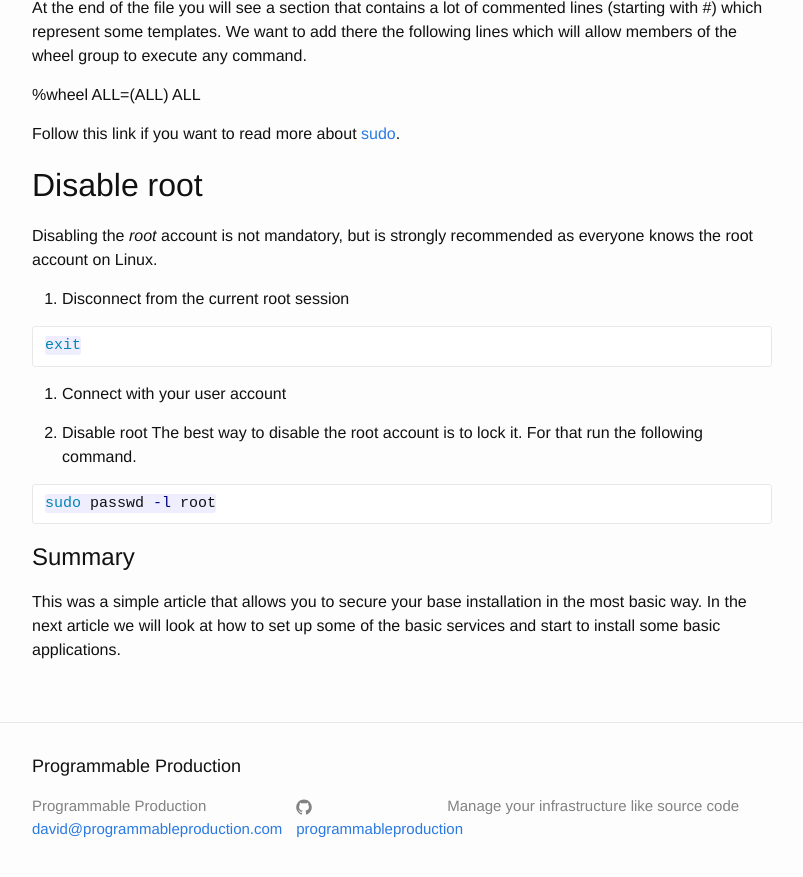
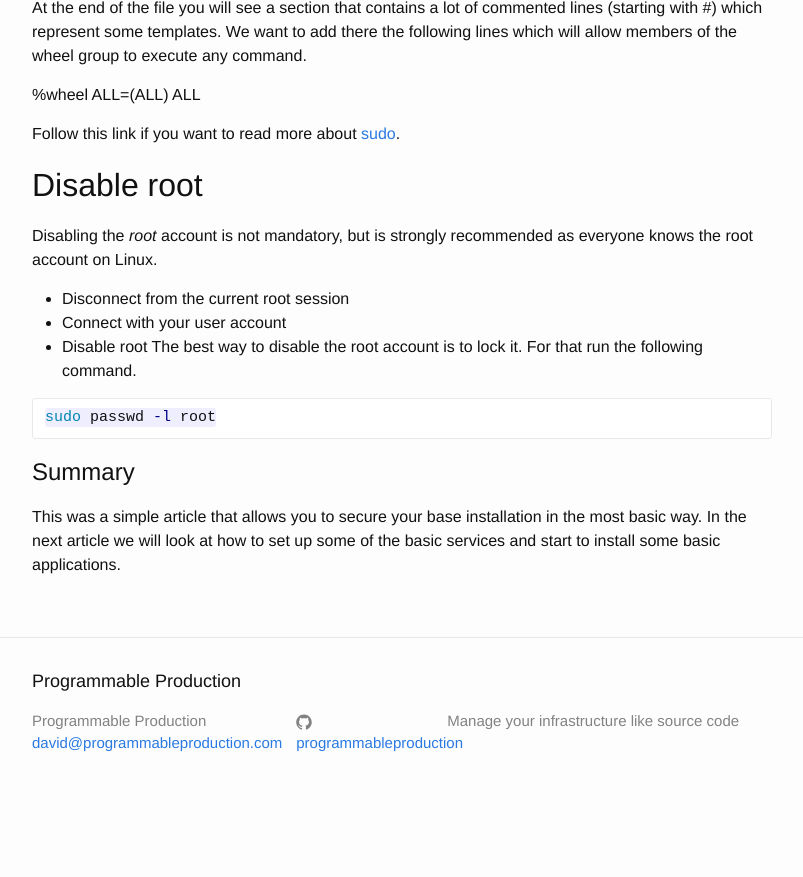
Before and after one commit to programmableproduction/programmableproduction.github.io, a Jekyll site: the page built from _posts/2016-02-08-ArchLinux-disabling-root.md, in a window 1280 px wide and 900 px high, scrolled down 1191 px. Shown: the top 877 px of the window, without its empty margins (238-1041 px from the left). Built offline with Jekyll 4.4.1, drawn with Linux system fonts in a browser that asks for light colours; after the commit the page ends 2006 px from its top, so only the background shows below that.

Commit message:
Change numbered list with dash

````diff
--- a/_posts/2016-02-08-ArchLinux-disabling-root.md
+++ b/_posts/2016-02-08-ArchLinux-disabling-root.md
@@ -53,14 +53,9 @@ Follow this link if you want to read more about [sudo](https://wiki.archlinux.or
 
 Disabling the *root* account is not mandatory, but is strongly recommended as everyone knows the root account on Linux.
 
-1. Disconnect from the current root session
-
-```shell
-exit
-```
-2. Connect with your user account
-
-3. Disable root
+- Disconnect from the current root session
+- Connect with your user account
+- Disable root
 The best way to disable the root account is to lock it. For that run the following command.
 
 ```shell
````
